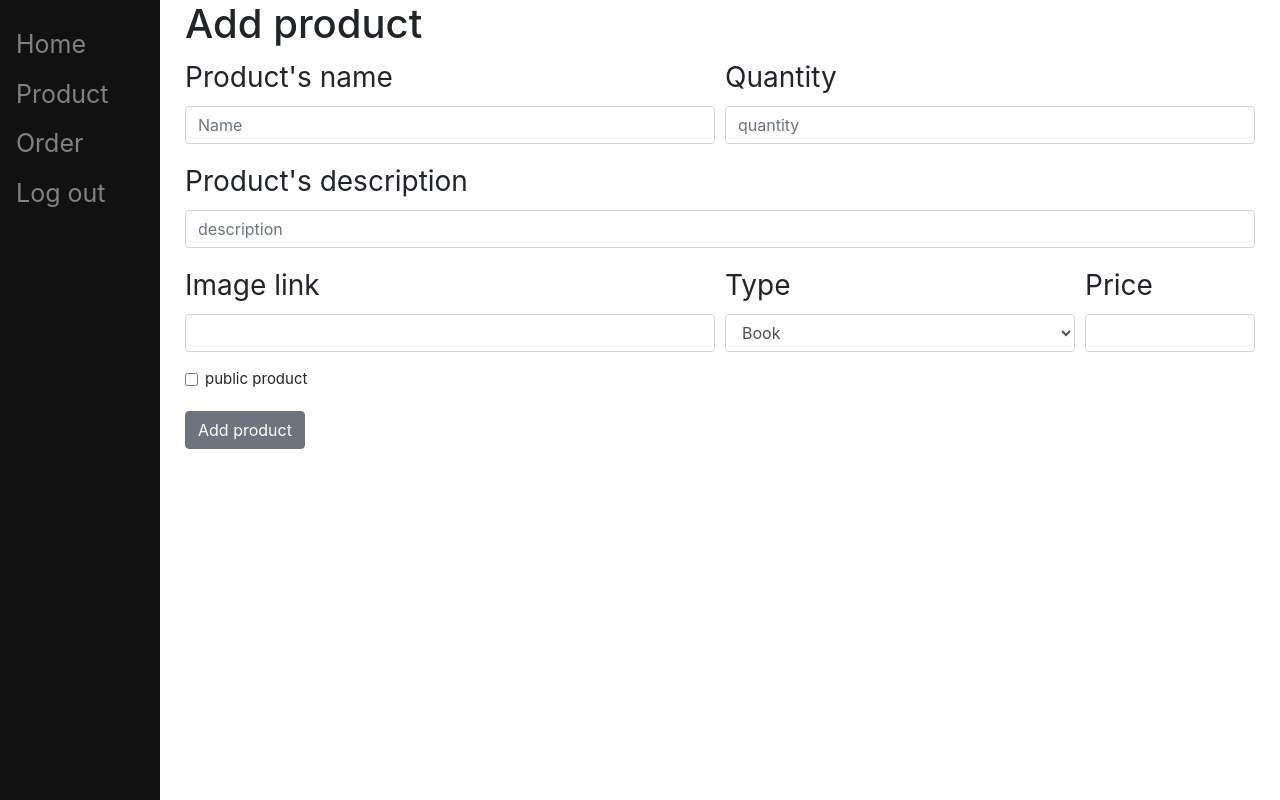
After one commit to LongLT99/django_ecommerce, a Django app: template register/templates/admin/editproduct.html in a window 1280 px wide. The commit adds this page. Run offline with Django 3.2, Linux system fonts and the light colour scheme; the template is opened without the code that fills it, so the values that code supplies are empty; some libraries are stand-ins or nearby versions.

Commit message:
update edit product view

```diff
--- /dev/null
+++ b/register/templates/admin/editproduct.html
@@ -0,0 +1,144 @@
+<!DOCTYPE html>
+<html>
+
+<head>
+    <meta name="viewport" content="width=device-width, initial-scale=1">
+    <style>
+        body {
+            font-family: "Lato", sans-serif;
+        }
+
+        .sidenav {
+            height: 100%;
+            width: 160px;
+            position: fixed;
+            z-index: 1;
+            top: 0;
+            left: 0;
+            background-color: #111;
+            overflow-x: hidden;
+            padding-top: 20px;
+        }
+
+        .sidenav a {
+            padding: 6px 8px 6px 16px;
+            text-decoration: none;
+            font-size: 25px;
+            color: #818181;
+            display: block;
+        }
+
+        .sidenav a:hover {
+            color: #f1f1f1;
+        }
+
+        .main {
+            margin-left: 160px;
+            /* Same as the width of the sidenav */
+            font-size: 28px;
+            /* Increased text to enable scrolling */
+            padding: 0px 10px;
+        }
+
+        @media screen and (max-height: 450px) {
+            .sidenav {
+                padding-top: 15px;
+            }
+
+            .sidenav a {
+                font-size: 18px;
+            }
+        }
+    </style>
+    <!-- Required meta tags -->
+    <meta charset="utf-8">
+    <meta name="viewport" content="width=device-width, initial-scale=1, shrink-to-fit=no">
+
+    <!-- Bootstrap CSS -->
+    <link rel="stylesheet" href="https://maxcdn.bootstrapcdn.com/bootstrap/4.0.0/css/bootstrap.min.css"
+        integrity="sha384-Gn5384xqQ1aoWXA+058RXPxPg6fy4IWvTNh0E263XmFcJlSAwiGgFAW/dAiS6JXm" crossorigin="anonymous">
+
+    <title>Add product</title>
+</head>
+
+<body>
+
+    <div class="sidenav">
+        <a href="../">Home</a>
+        <a href="../product">Product</a>
+        <a href="../order">Order</a>
+        <a href="../login">Log out</a>
+    </div>
+
+    <div class="main">
+        <div class="container">
+            <h1>Add product</h1>
+            {% if messages %}
+            <div class="alert alert-primary" role="alert">
+                Add product Success!!!
+            </div>
+            {% endif %}
+            <form method="post">
+                {% csrf_token %}
+                <div class="form-row">
+                    <div class="form-group col-md-6">
+                        <label for="inputEmail4">Product's name</label>
+                        <input type="text" class="form-control" id="inputEmail4" placeholder="Name" name="product_name"
+                            required="required">
+                    </div>
+                    <div class="form-group col-md-6">
+                        <label for="inputPassword4">Quantity</label>
+                        <input type="number" class="form-control" id="inputPassword4" placeholder="quantity"
+                            name="quantity" required="required">
+                    </div>
+                </div>
+                <div class="form-row">
+                    <div class="form-group col-md-12">
+                        <label for="inputEmail5">Product's description</label>
+                        <input type="text" class="form-control" id="inputEmail5" placeholder="description" name="description"
+                            required="required">
+                    </div>
+                </div>
+                <div class="form-row">
+                    <div class="form-group col-md-6">
+                        <label for="inputCity">Image link</label>
+                        <input type="text" class="form-control" id="inputCity" name="image_url" required="required">
+                    </div>
+                    <div class="form-group col-md-4">
+                        <label for="inputState">Type</label>
+                        <select id="inputState" class="form-control" name="product_type">
+                            <option selected>Book</option>
+                            <option>Electronic</option>
+                            <option>Clothes</option>
+                        </select>
+                    </div>
+                    <div class="form-group col-md-2">
+                        <label for="inputZip">Price</label>
+                        <input type="number" class="form-control" id="inputZip" name="price" required="required">
+                    </div>
+                </div>
+                <div class="form-group">
+                    <div class="form-check" style="font-size: 15px;">
+                        <input class="form-check-input" type="checkbox" id="gridCheck" name="publicCheck">
+                        <label class="form-check-label" for="gridCheck">
+                            public product
+                        </label>
+                    </div>
+                </div>
+                <input type="submit" class="btn btn-secondary" value="Add product">
+            </form>
+        </div>
+    </div>
+    <script src="https://code.jquery.com/jquery-3.2.1.slim.min.js"
+        integrity="sha384-KJ3o2DKtIkvYIK3UENzmM7KCkRr/rE9/Qpg6aAZGJwFDMVNA/GpGFF93hXpG5KkN"
+        crossorigin="anonymous"></script>
+    <script src="https://cdnjs.cloudflare.com/ajax/libs/popper.js/1.12.9/umd/popper.min.js"
+        integrity="sha384-ApNbgh9B+Y1QKtv3Rn7W3mgPxhU9K/ScQsAP7hUibX39j7fakFPskvXusvfa0b4Q"
+        crossorigin="anonymous"></script>
+    <script src="https://maxcdn.bootstrapcdn.com/bootstrap/4.0.0/js/bootstrap.min.js"
+        integrity="sha384-JZR6Spejh4U02d8jOt6vLEHfe/JQGiRRSQQxSfFWpi1MquVdAyjUar5+76PVCmYl"
+        crossorigin="anonymous"></script>
+
+</body>
+
+</html>
--- a/register/urls.py
+++ b/register/urls.py
@@ -14,6 +14,7 @@ urlpatterns = [
     path('employee/product/add', views.add_product, name='add_product'),
     path('employee/order', views.admin_order, name='admin_order'),
     path('employee/orderprocess/<int:id>', views.orderprocess, name="orderprocess"),
+    path('employee/editproduct/<int:id>', views.editproduct, name="editproduct"),
 
     # customer
     path('homepage/', views.customer, name='customer'),
--- a/register/views.py
+++ b/register/views.py
@@ -170,6 +170,9 @@ def orderprocess(request, id):
         else:
             return redirect('../order')
 
+
+def editproduct(request,id):
+    return redirect('../editproduct')
 
 # Customer role
 def customer(request):
```
Also changed, not shown: register/templates/admin/product.html (+6 -8 lines).
